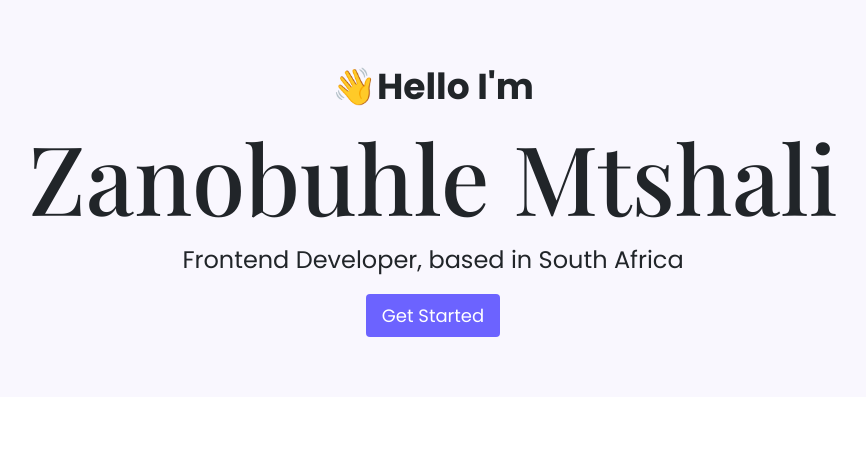
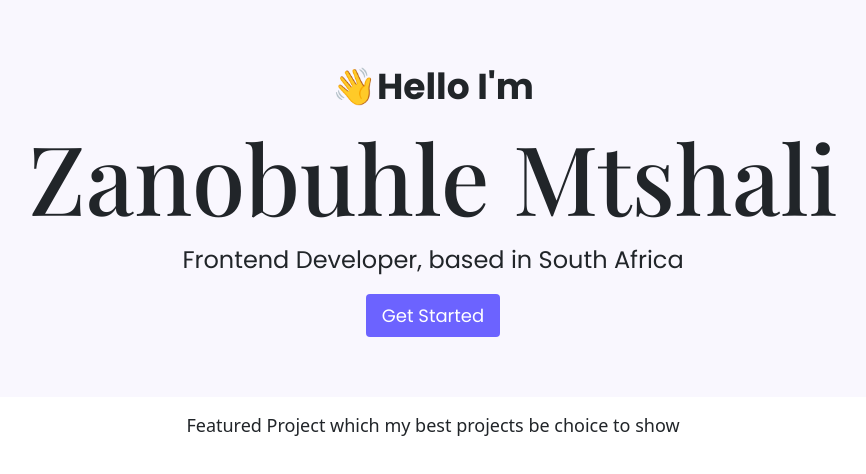
Before and after one commit to BuhleMtshali/responsive-port, a plain HTML site: page index.html in a window 1280 px wide. Shown: the whole page, without its empty margins (207-1073 px from the left). Drawn offline with nearby package versions, Linux system fonts and the light colour scheme; a web font is replaced by a local one.

Commit message:
updated the index file

```diff
--- a/index.html
+++ b/index.html
@@ -40,5 +40,10 @@
       <p class="bottom-text">Frontend Developer, based in South Africa</p>
       <button class="top-btn">Get Started</button>
     </header>
+    <main>
+      <p class="mid-text">
+        Featured Project which my best projects be choice to show
+      </p>
+    </main>
   </body>
 </html>
--- a/style.css
+++ b/style.css
@@ -43,3 +43,11 @@ h1 {
   background-color: white;
   color: #6c63ff;
 }
+main {
+  text-align: center;
+}
+.mid-text {
+  margin-top: 15px;
+  font-size: 18px;
+  color: 272142;
+}
```
